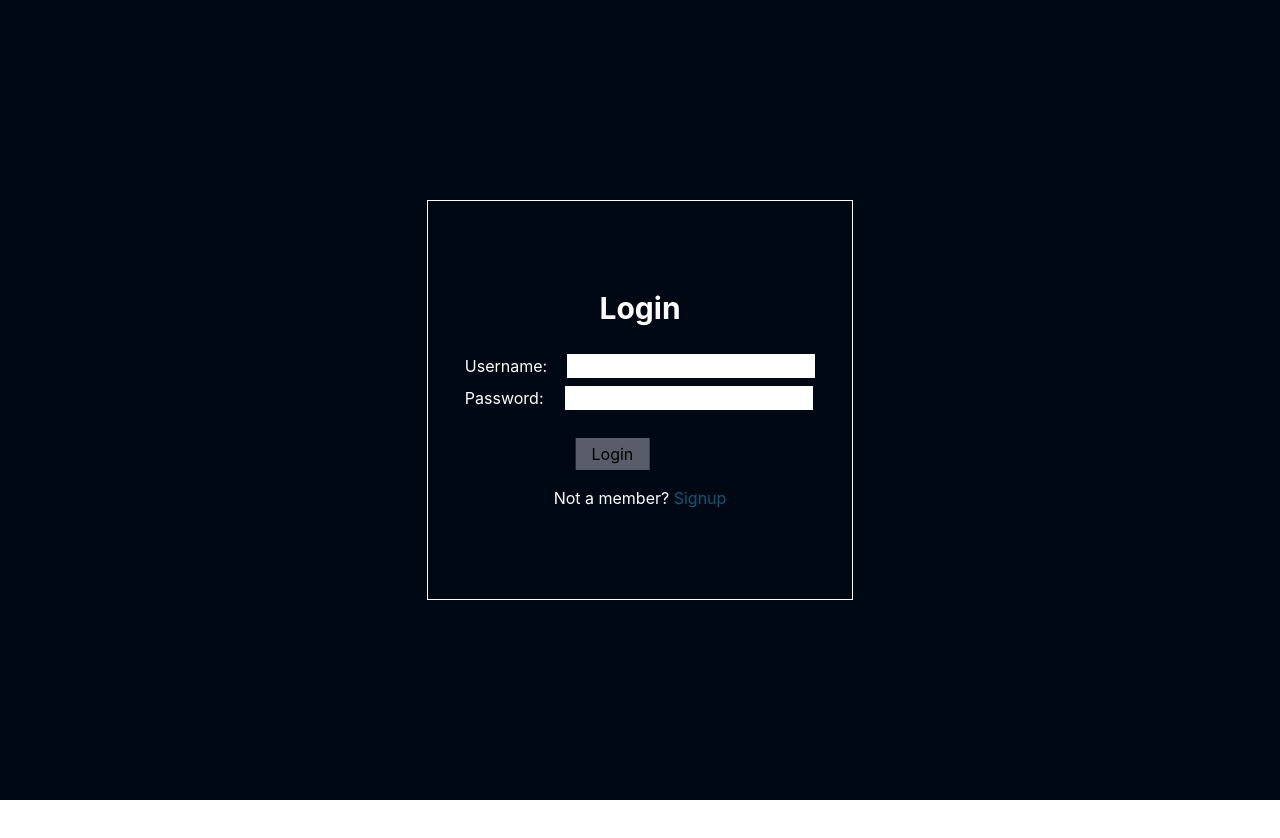
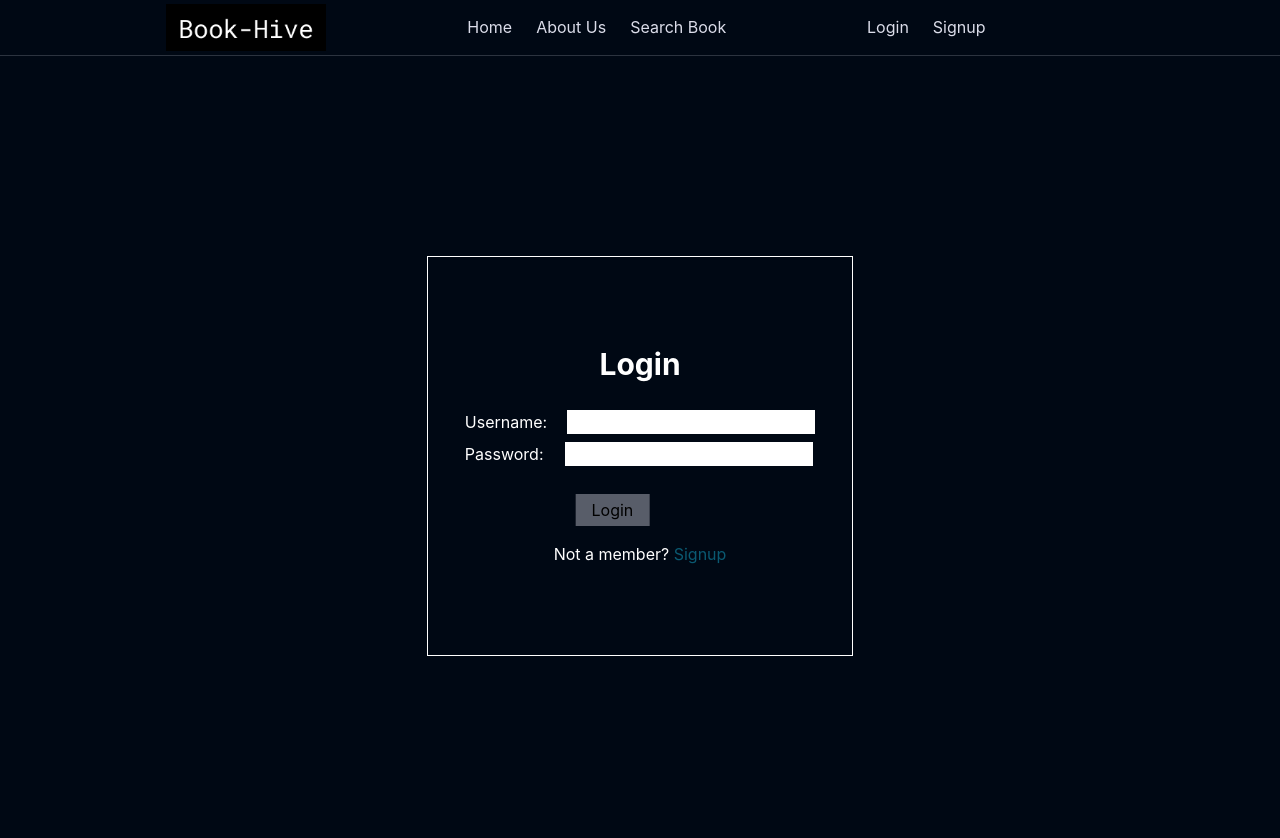
Before and after one commit to mohnish2908/book-hive, a React (Create React App) app: page /login in a window 1280 px wide. Shown: the top 838 px of the page. Before the commit the page ends 800 px from the top, so only its background shows below. Built offline with nearby package versions, Linux system fonts and the light colour scheme.

Commit message:
add navbar to login and signup

```diff
--- a/src/pages/Login.jsx
+++ b/src/pages/Login.jsx
@@ -1,4 +1,5 @@
 import React, { useState } from 'react';
+import Navbar from '../components/common/Navbar';
 
 const Login = () => {
   const [username, setUsername] = useState('');
@@ -13,7 +14,8 @@ const Login = () => {
   };
 
   return (
-    <div className='text-white flex flex-col justify-center items-center h-screen '>
+    <div> <Navbar/>
+      <div className='text-white flex flex-col justify-center items-center h-screen '>
       <div className="h-1/2 w-1/3 border flex flex-col justify-center items-center">
       <h1 className='text-3xl font-bold	'>Login</h1>
       <form onSubmit={handleSubmit}>
@@ -44,6 +46,8 @@ const Login = () => {
         </div>
       </div>
     </div>
+    </div>
+
   );
 };
 
--- a/src/pages/Signup.jsx
+++ b/src/pages/Signup.jsx
@@ -1,56 +1,7 @@
 import React from 'react'
 import { useState } from 'react';
+import Navbar from '../components/common/Navbar';
 
-
-
-// const SignupForm = () => {
-//     const [formData, setFormData] = useState({
-//         username: '',
-//         email: '',
-//         password: ''
-//     });
-
-//     const handleChange = (e) => {
-//         const { name, value } = e.target;
-//         setFormData({
-//             ...formData,
-//             [name]: value
-//         });
-//     };
-
-//     const handleSubmit = (e) => {
-//         e.preventDefault();
-//         // Handle form submission logic here
-//         console.log(formData);
-//     };
-
-//     return (
-//         <form onSubmit={handleSubmit}>
-//             <div>
-//                 <label>Username:</label>
-//                 <input type="text" name="username" value={formData.username} onChange={handleChange} />
-//             </div>
-//             <div>
-//                 <label>Email:</label>
-//                 <input type="email" name="email" value={formData.email} onChange={handleChange} />
-//             </div>
-//             <div>
-//                 <label>Password:</label>
-//                 <input type="password" name="password" value={formData.password} onChange={handleChange} />
-//             </div>
-//             <button type="submit">Signup</button>
-//         </form>
-//     );
-// };
-
-// export const Signup = () => {
-//     return (
-//         <div>
-//             <h2>Signup</h2>
-//             <SignupForm />
-//         </div>
-//     );
-// };
 
 const SignupForm = () => {
     const [formData, setFormData] = useState({
@@ -74,6 +25,7 @@ const SignupForm = () => {
     };
 
     return (
+
         <div className='text-white flex flex-col justify-center items-center h-screen '>
             <div className="h-1/2 w-1/3 border flex flex-col justify-center items-center">
                 <h1 className='text-3xl font-bold'>Signup</h1>
@@ -126,6 +78,7 @@ const SignupForm = () => {
 export const Signup = () => {
     return (
         <div>
+            <Navbar />
             <SignupForm />
 
         </div>
```
